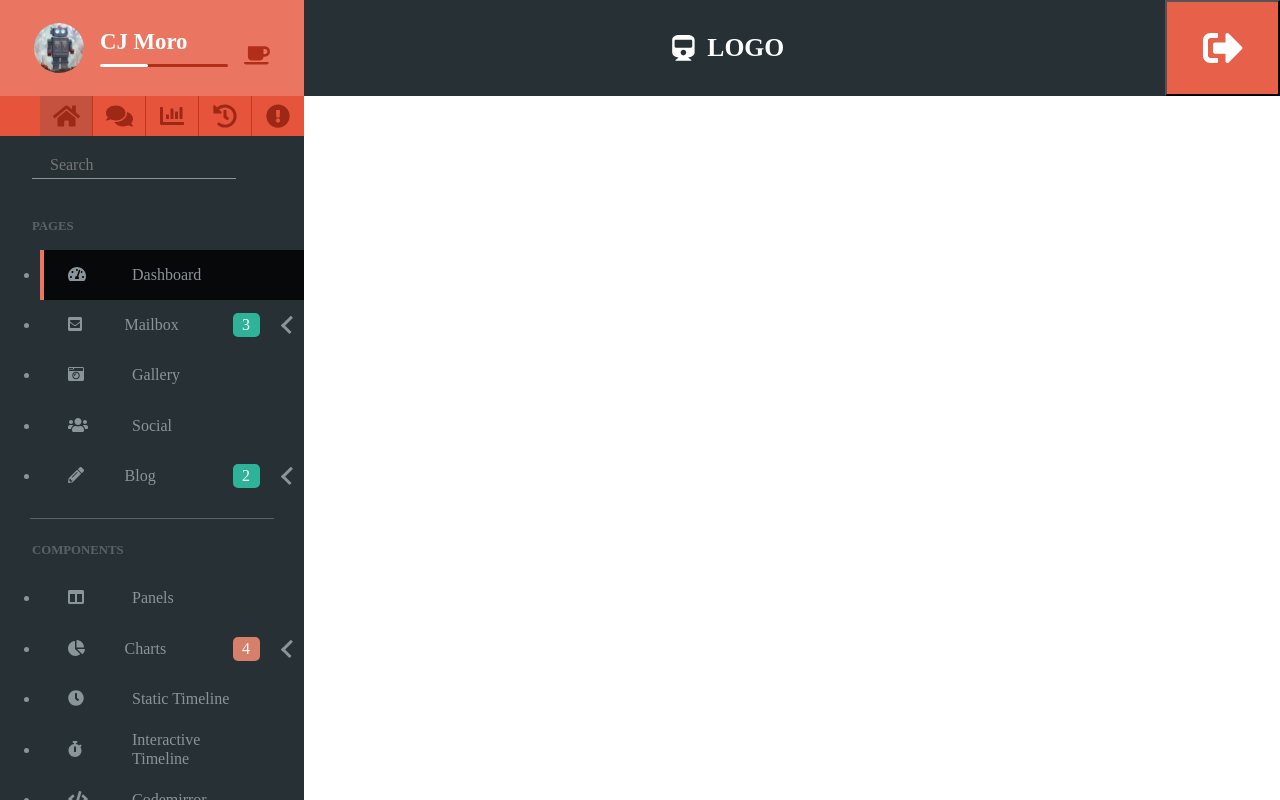
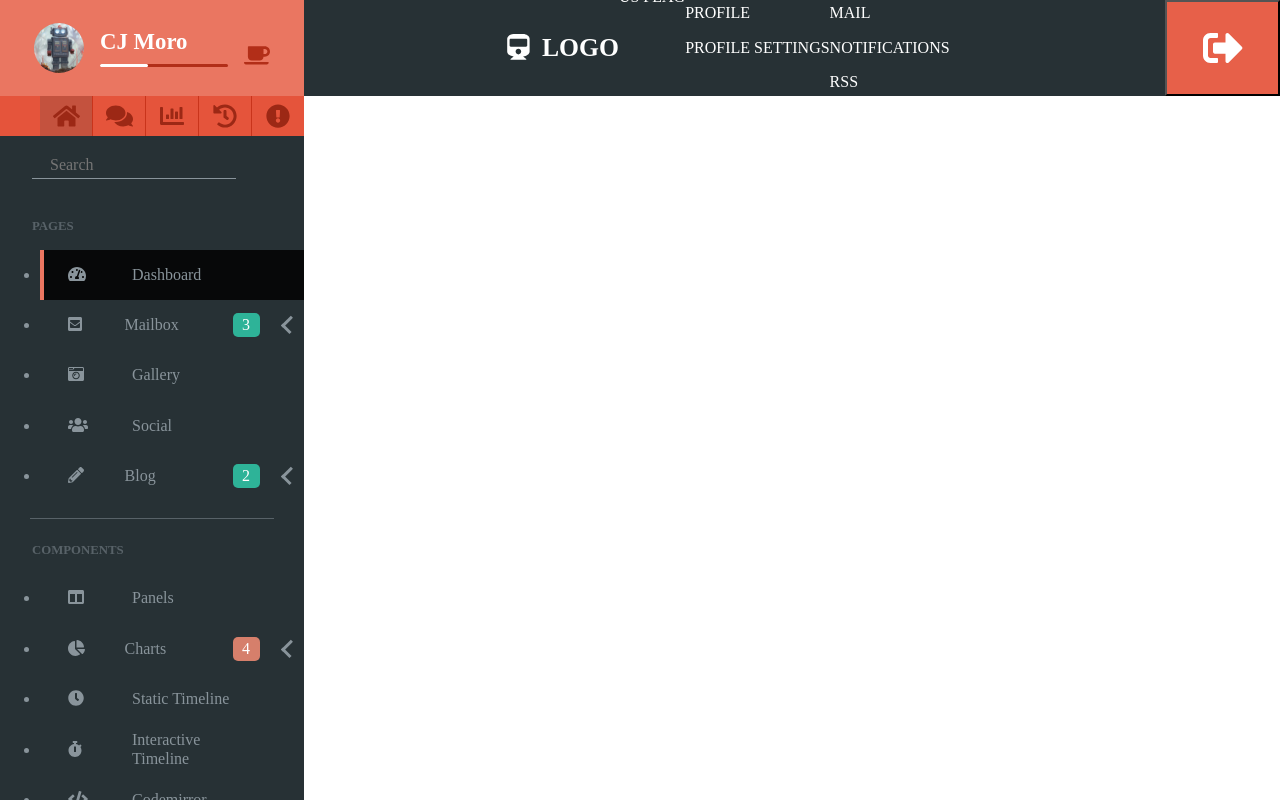
Before and after one commit to serCJm/react-admin-dashboard, a React (Create React App) app: page / in a window 1280 px wide. Built offline with nearby package versions, Linux system fonts and the light colour scheme.

Commit message:
Add header controls components

```diff
--- /dev/null
+++ b/src/components/Header/HeaderControls.jsx
@@ -0,0 +1,15 @@
+import React from "react";
+import HeaderControlsLang from "./HeaderControlsLang";
+import HeaderControlsProfile from "./HeaderControlsProfile";
+import HeaderControlsNotifications from "./HeaderControlsNotifications";
+const HeaderControls = props => {
+  return (
+    <div className="header-controls">
+      <HeaderControlsLang />
+      <HeaderControlsProfile />
+      <HeaderControlsNotifications />
+    </div>
+  );
+};
+
+export default HeaderControls;
--- /dev/null
+++ b/src/components/Header/HeaderControlsLang.jsx
@@ -0,0 +1,10 @@
+import React, { Component } from "react";
+
+class HeaderControlsLang extends Component {
+  state = {};
+  render() {
+    return <div>US flag</div>;
+  }
+}
+
+export default HeaderControlsLang;
--- /dev/null
+++ b/src/components/Header/HeaderControlsNotifications.jsx
@@ -0,0 +1,13 @@
+import React from "react";
+
+const HeaderControlsNotifications = () => {
+  return (
+    <div>
+      <p>Mail</p>
+      <p>Notifications</p>
+      <p>RSS</p>
+    </div>
+  );
+};
+
+export default HeaderControlsNotifications;
--- /dev/null
+++ b/src/components/Header/HeaderControlsProfile.jsx
@@ -0,0 +1,12 @@
+import React from "react";
+
+const HeaderControlsProfile = () => {
+  return (
+    <div>
+      <p>Profile</p>
+      <p>Profile Settings</p>
+    </div>
+  );
+};
+
+export default HeaderControlsProfile;
--- a/src/components/Header/HeaderTopMenu.jsx
+++ b/src/components/Header/HeaderTopMenu.jsx
@@ -1,22 +1,28 @@
 import React from "react";
 import HeaderLogoutBtn from "./HeaderLogoutBtn";
+import HeaderControls from "./HeaderControls";
 import { FontAwesomeIcon } from "@fortawesome/react-fontawesome";
 import { faTrain } from "@fortawesome/free-solid-svg-icons";
 
 const HeaderTopMenu = props => {
   let sideMenuClass;
+  let headerControls = null;
   if (props.mobile) {
     sideMenuClass = props.sideMenu ? " sidemenu-open" : "";
   } else {
     sideMenuClass = " sidemenu-open";
+    headerControls = <HeaderControls />;
   }
   return (
     <div className={`header-top-menu${sideMenuClass}`}>
       {props.headerMenuBtn}
-      <h1 className="logo">
-        <FontAwesomeIcon icon={faTrain} transform="left-8" />
-        {props.logo}
-      </h1>
+      <div className="logo">
+        <h1>
+          <FontAwesomeIcon icon={faTrain} transform="left-8" />
+          {props.logo}
+        </h1>
+        {headerControls}
+      </div>
       <HeaderLogoutBtn />
     </div>
   );
--- a/src/index.css
+++ b/src/index.css
@@ -71,6 +71,9 @@ p {
     width: 100%;
     color: #fff;
     text-transform: uppercase; }
+  .header-top-menu .header-controls {
+    display: flex;
+    justify-content: space-around; }
 
 @keyframes showSubmenu {
   0% {
```
Also changed, not shown: 1 other file (tests, documents, lock files or other folders).
